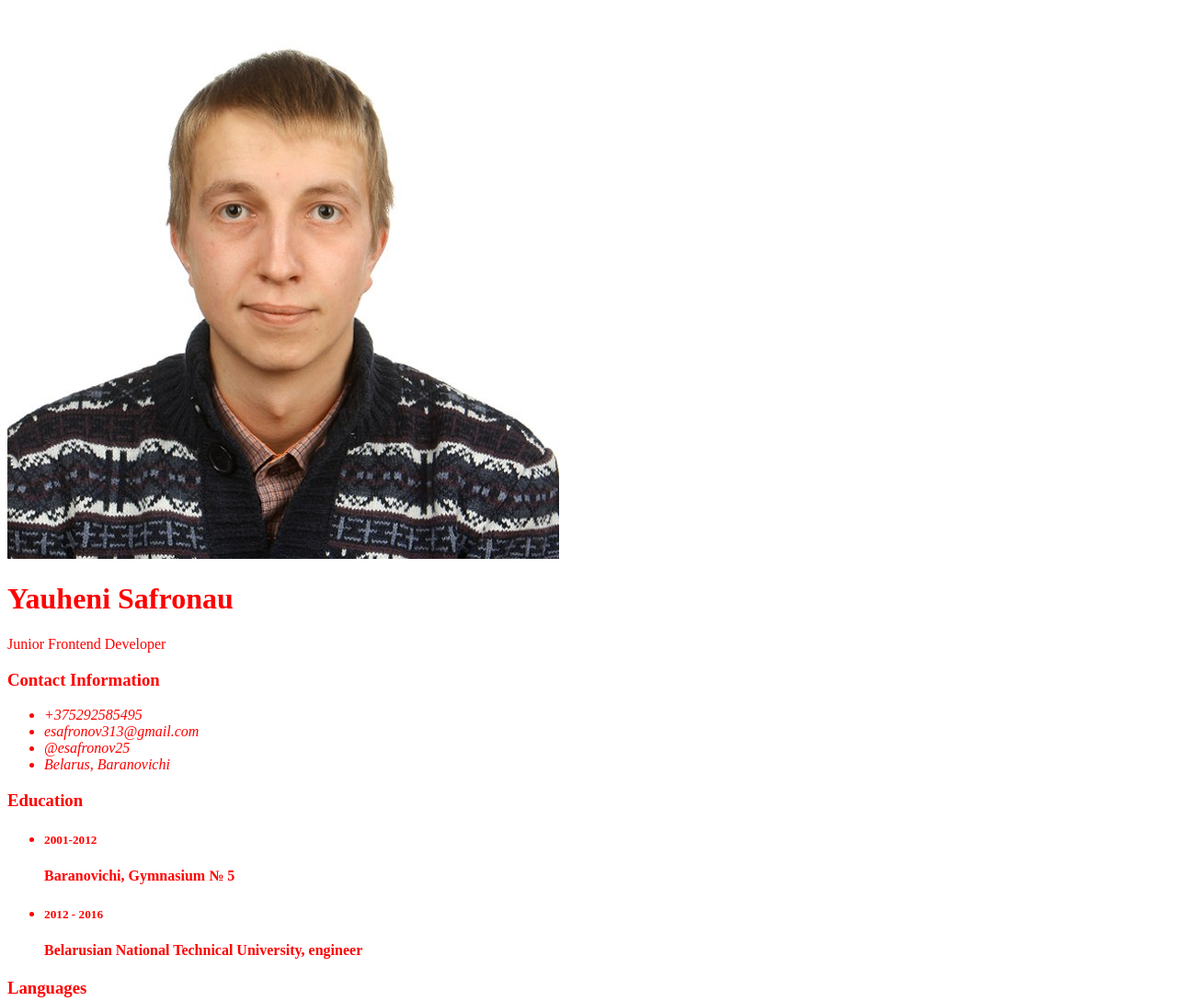
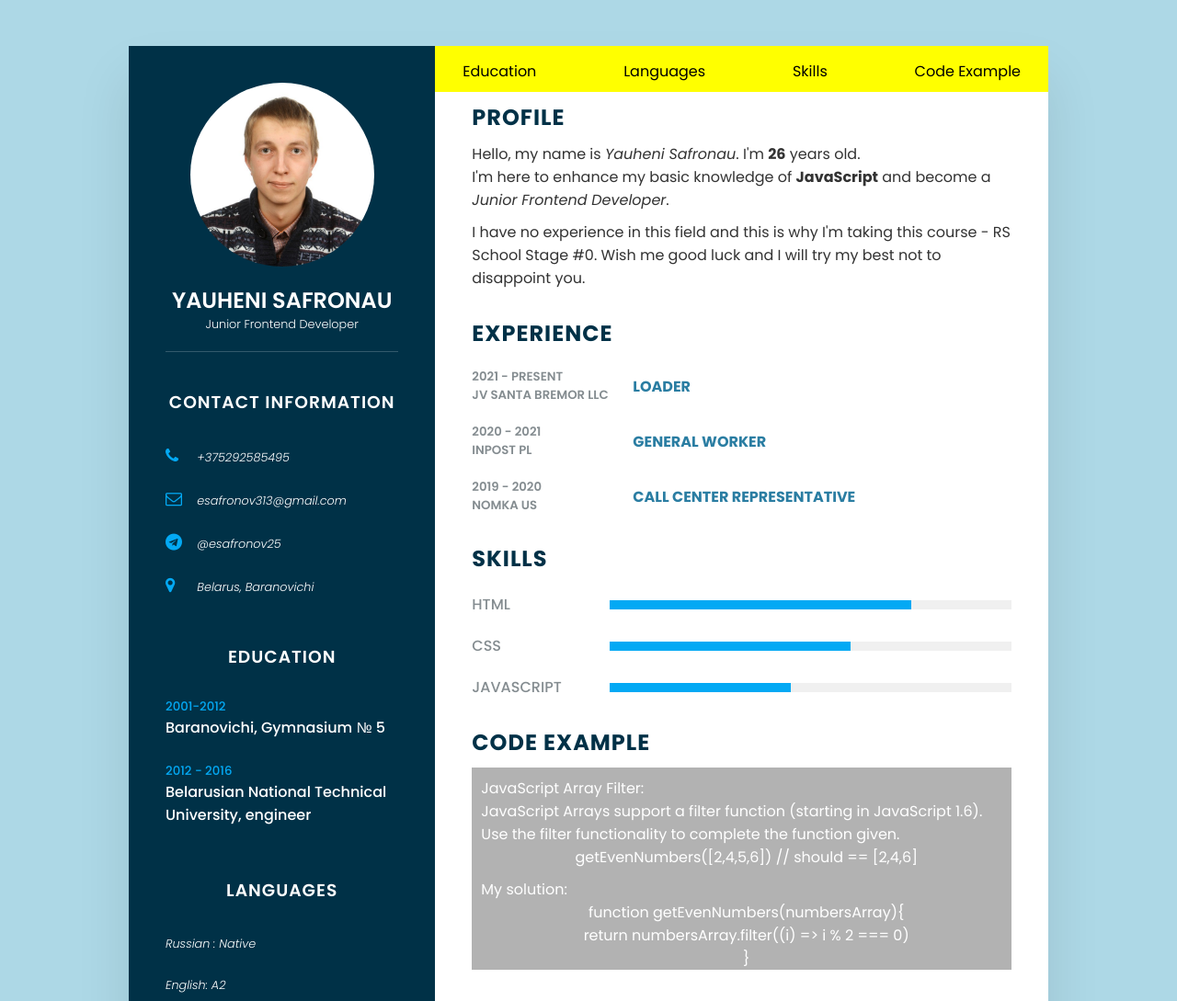
Before and after one commit to JSexpert26/rsschool-cv, a plain HTML site: page index.html in a window 1280 px wide. Shown: the top 1089 px of the page at 92% size. Drawn offline with Linux system fonts and the light colour scheme.

Commit message:
feat: added styles to cv

```diff
--- a/index.html
+++ b/index.html
@@ -5,6 +5,7 @@
     <meta http-equiv="X-UA-Compatible" content="IE=edge" />
     <meta name="viewport" content="width=device-width, initial-scale=1.0" />
     <title>CV</title>
+    <link rel="stylesheet" href="https://cdnjs.cloudflare.com/ajax/libs/font-awesome/4.7.0/css/font-awesome.css" integrity="sha512-5A8nwdMOWrSz20fDsjczgUidUBR8liPYU+WymTZP1lmY9G6Oc7HlZv156XqnsgNUzTyMefFTcsFH/tnJE/+xBg==" crossorigin="anonymous" referrerpolicy="no-referrer" />
     <link rel="stylesheet" href="style.css" />
   </head>
   <body>
--- a/style.css
+++ b/style.css
@@ -1,3 +1,284 @@
+@import url("https://fonts.googleapis.com/css2?family=Poppins:ital,wght@0,100;0,200;0,300;0,400;0,500;0,600;0,700;0,800;0,900;1,100;1,200;1,300;1,400;1,500;1,600;1,700;1,800;1,900&display=swap");
+
+* {
+  font-family: "Poppins", sans-serif;
+  margin: 0;
+  padding: 0;
+  box-sizing: border-box;
+}
+
 body {
-  color: red;
+  background-color: lightblue;
+  display: flex;
+  justify-content: center;
+  text-align: center;
+  /*height: 100vh;*/
 }
+
+main {
+  position: relative;
+  max-width: 1000px;
+  min-height: 1000px;
+  width: 100%;
+  margin: 50px;
+  display: grid;
+  grid-template-columns: 1fr 2fr;
+  box-shadow: 0 35px 55px rgba(0, 0, 0, 0.1);
+}
+
+main .left-side {
+  position: relative;
+  background: #003147;
+  padding: 40px;
+}
+
+header {
+  position: relative;
+  display: flex;
+  flex-direction: column;
+  align-items: center;
+  padding-bottom: 20px;
+  border-bottom: 1px solid rgba(255, 255, 255, 0.2);
+}
+
+header .imgBx {
+  position: relative;
+  display: flex;
+  flex-direction: column;
+  align-items: center;
+  width: 200px;
+  height: 200px;
+  border-radius: 50%;
+  overflow: hidden;
+}
+
+header .imgBx img {
+  position: absolute;
+  top: 0;
+  left: 0;
+  width: 100%;
+  height: 100%;
+  object-fit: cover;
+}
+
+header h1 {
+  color: #fff;
+  font-size: 1.5em;
+  margin-top: 20px;
+  text-transform: uppercase;
+  text-align: center;
+  font-weight: 600;
+  line-height: 1.4em;
+}
+
+header span {
+  font-size: 0.8em;
+  font-weight: 300;
+  color: #fff;
+}
+
+.contactInfo {
+  padding-top: 40px;
+  display: flex;
+  flex-direction: column;
+}
+
+.title {
+  color: #fff;
+  text-transform: uppercase;
+  font-weight: 600;
+  letter-spacing: 1px;
+  margin-bottom: 20px;
+}
+
+.contactInfo ul {
+  position: relative;
+  display: flex;
+  flex-direction: column;
+  text-align: left;
+}
+
+.contactInfo ul li {
+  position: relative;
+  list-style: none;
+  margin: 10px 0;
+  cursor: pointer;
+}
+
+.contactInfo ul li .icon {
+  display: inline-block;
+  width: 30px;
+  font-size: 18px;
+  color: #03a9f4;
+}
+
+.contactInfo ul li span {
+  color: #fff;
+  font-weight: 300;
+  font-size: 0.8em;
+}
+
+.contactInfo.education li {
+  margin-bottom: 15px;
+}
+
+.contactInfo.education h5 {
+  color: #03a9f4;
+  font-weight: 500;
+}
+
+.contactInfo.education h4 {
+  color: #fff;
+  font-weight: 500;
+}
+
+main .right-side {
+  position: relative;
+  background: #fff;
+  padding: 40px;
+}
+
+.about {
+  margin-top: 20px;
+  margin-bottom: 30px;
+}
+
+.right-side .about p {
+  text-align: left;
+  color: #333;
+}
+.about p:last-child {
+  margin-bottom: 0;
+  margin-top: 10px;
+}
+
+.title2 {
+  color: #003147;
+  text-transform: uppercase;
+  letter-spacing: 1px;
+  margin-bottom: 10px;
+  text-align: left;
+}
+
+.about .box {
+  display: flex;
+  flex-direction: row;
+  margin: 20px 0;
+  text-align: left;
+  align-items: center;
+}
+
+.about .box .year-company {
+  min-width: 175px;
+}
+
+.about .box .year-company h5 {
+  text-transform: uppercase;
+  color: #848c90;
+  font-weight: 600;
+}
+
+.about .box .text h4 {
+  text-transform: uppercase;
+  color: #2a7da2;
+  font-size: 16px;
+}
+
+.skills .box {
+  position: relative;
+  width: 100%;
+  display: grid;
+  grid-template-columns: 150px 1fr;
+  justify-content: center;
+  align-items: center;
+}
+
+.skills .box h4 {
+  text-decoration: uppercase;
+  color: #848c90;
+  font-weight: 500;
+}
+
+.skills .box .percent {
+  position: relative;
+  width: 100%;
+  height: 10px;
+  background: #f0f0f0;
+}
+
+.skills .box .percent div {
+  position: absolute;
+  top: 0;
+  left: 0;
+  height: 100%;
+  background: #03a9f4;
+}
+
+.code-example {
+  position: relative;
+  background-color: rgba(0, 0, 0, 0.3);
+  color: #fff;
+  padding-top: 10px;
+  padding-left: 10px;
+}
+
+.about .code-example p {
+  color: #fff;
+}
+
+.about .code-example .solution {
+  margin-top: 10px;
+}
+
+footer {
+  position: absolute;
+  left: 0;
+  bottom: 0;
+  height: 50px;
+  width: 100%;
+  display: flex;
+  justify-content: space-between;
+  align-items: center;
+  padding: 0 15px;
+  background-color: #ff0;
+}
+
+footer img {
+  width: 125px;
+  height: 100%;
+}
+
+footer .git-hub a {
+  text-decoration: none;
+}
+
+footer .git-hub a:hover {
+  text-decoration: underline;
+}
+
+nav {
+  position: absolute;
+  top: 0;
+  left: 0;
+  width: 100%;
+  padding: 15px 30px;
+  height: 50px;
+  background-color: #ff0;
+}
+
+nav ul {
+  list-style-type: none;
+  width: 100%;
+  /*position: inline-block;*/
+  display: flex;
+  /*flex-direction: column;*/
+  justify-content: space-between;
+}
+nav ul li a {
+  text-decoration: none;
+  color: #000;
+}
+
+nav ul li a:hover {
+  text-decoration: underline;
+}
```
